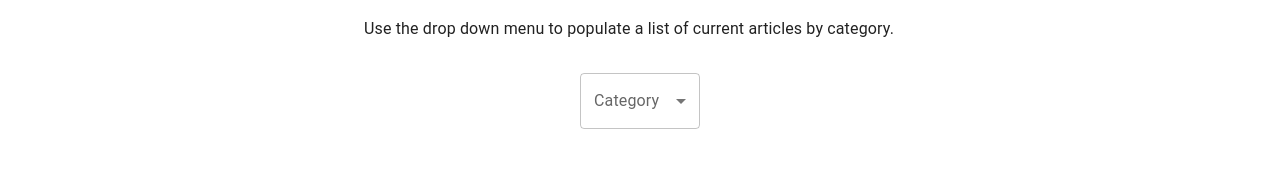
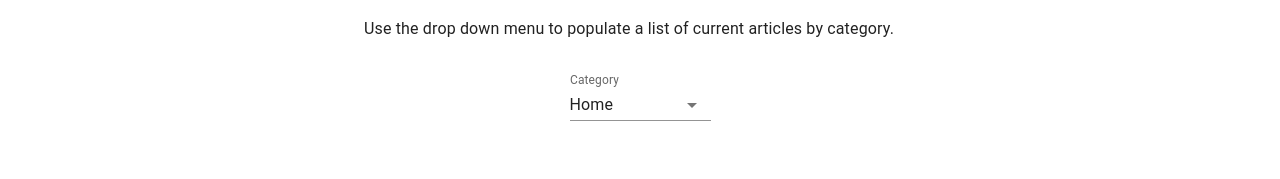
Before and after one commit to MattWalterTX/NYT_News_Reader, a React (Create React App) app: page / in a window 1280 px wide. Shown: the part 316-495 px from the top of the page. Built offline with nearby package versions, Linux system fonts and the light colour scheme.

Commit message:
Adjust filter comp and params

```diff
--- a/src/Components/Filter/Filter.js
+++ b/src/Components/Filter/Filter.js
@@ -4,52 +4,50 @@ import InputLabel from '@mui/material/InputLabel';
 import MenuItem from '@mui/material/MenuItem';
 import FormControl from '@mui/material/FormControl';
 import Select from '@mui/material/Select';
+import NativeSelect from '@mui/material/NativeSelect';
 
 export default function BasicSelect() {
-  const [category, setCategory] = React.useState('');
-
-  const handleChange = (event) => {
-    setCategory(event.target.value);
-  };
 
   return (
     <Box sx={{ minWidth: 120 }}>
       <FormControl fullWidth>
-        <InputLabel id="category-filter-label">Category</InputLabel>
-        <Select
-          labelId="category-filter-label"
-          id="category-filter"
-          value={category}
-          label="Category"
-          onChange={handleChange}
+        <InputLabel variant="standard" htmlFor="category-filter">
+          Category
+        </InputLabel>
+        <NativeSelect
+          defaultValue={'home'}
+          inputProps={{
+            name: 'Category',
+            id: 'category-filter',
+          }}
         >
-          <MenuItem value={'home'}>Home</MenuItem>
-          <MenuItem value={'arts'}>Arts</MenuItem>
-          <MenuItem value={'automobiles'}>Automobiles</MenuItem>
-          <MenuItem value={'books'}>Books</MenuItem>
-          <MenuItem value={'business'}>Business</MenuItem>
-          <MenuItem value={'fashion'}>Fashion</MenuItem>
-          <MenuItem value={'food'}>Food</MenuItem>
-          <MenuItem value={'health'}>Health</MenuItem>
-          <MenuItem value={'insider'}>Insider</MenuItem>
-          <MenuItem value={'magazine'}>Magazine</MenuItem>
-          <MenuItem value={'movies'}>Movies</MenuItem>
-          <MenuItem value={'nyregion'}>NY Region</MenuItem>
-          <MenuItem value={'obituaries'}>Obituaries</MenuItem>
-          <MenuItem value={'opinion'}>Opinion</MenuItem>
-          <MenuItem value={'polotics'}>Polotics</MenuItem>
-          <MenuItem value={'realestate'}>Real Estate</MenuItem>
-          <MenuItem value={'science'}>Science</MenuItem>
-          <MenuItem value={'sports'}>Sports</MenuItem>
-          <MenuItem value={'sundayreview'}>Sunday Review</MenuItem>
-          <MenuItem value={'technology'}>Technology</MenuItem>
-          <MenuItem value={'theatre'}>Theatre</MenuItem>
-          <MenuItem value={'t-magazine'}>T-Magazine</MenuItem>
-          <MenuItem value={'travel'}>Travel</MenuItem>
-          <MenuItem value={'upshot'}>Upshot</MenuItem>
-          <MenuItem value={'us'}>US</MenuItem>
-          <MenuItem value={'world'}>World</MenuItem>
-        </Select>
+          <option value={'home'}>Home</option>
+          <option value={'arts'}>Arts</option>
+          <option value={'automobiles'}>Automobiles</option>
+          <option value={'books'}>Books</option>
+          <option value={'business'}>Business</option>
+          <option value={'fashion'}>Fashion</option>
+          <option value={'food'}>Food</option>
+          <option value={'health'}>Health</option>
+          <option value={'insider'}>Insider</option>
+          <option value={'magazine'}>Magazine</option>
+          <option value={'movies'}>Movies</option>
+          <option value={'nyregion'}>NY Region</option>
+          <option value={'obituaries'}>Obituaries</option>
+          <option value={'opinion'}>Opinion</option>
+          <option value={'polotics'}>Polotics</option>
+          <option value={'realestate'}>Real Estate</option>
+          <option value={'science'}>Science</option>
+          <option value={'sports'}>Sports</option>
+          <option value={'sundayreview'}>Sunday Review</option>
+          <option value={'technology'}>Technology</option>
+          <option value={'theatre'}>Theatre</option>
+          <option value={'t-magazine'}>T-Magazine</option>
+          <option value={'travel'}>Travel</option>
+          <option value={'upshot'}>Upshot</option>
+          <option value={'us'}>US</option>
+          <option value={'world'}>World</option>
+        </NativeSelect>
       </FormControl>
     </Box>
   );
```
